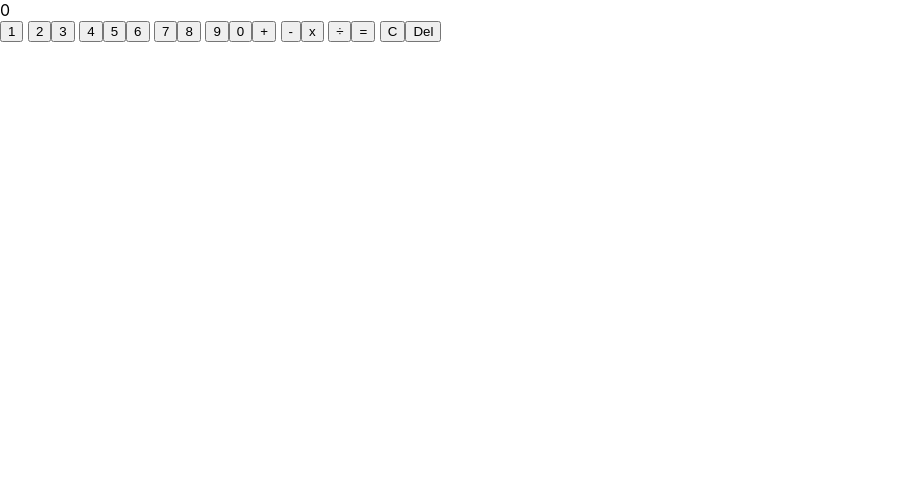
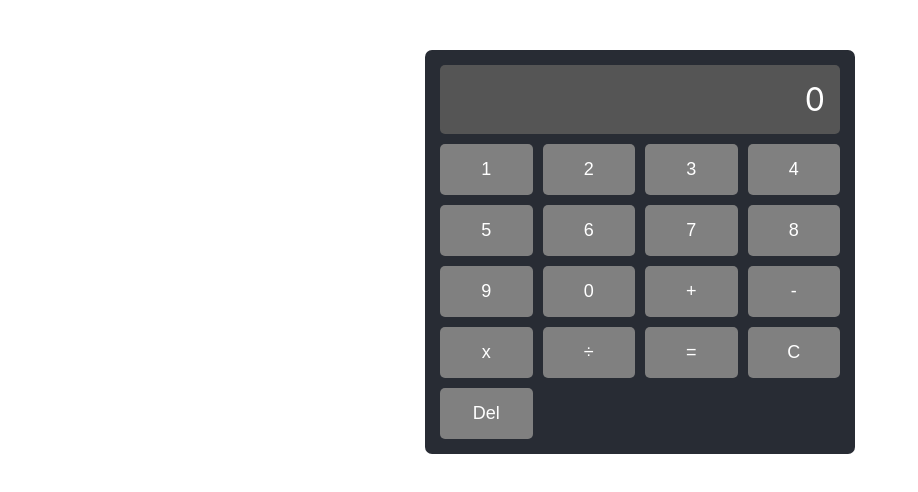
Before and after one commit to mercytv932/Calculator-with-Tests, a React (Create React App) app: page / in a window 1280 px wide. Shown: the top 492 px of the page, without its empty margins (0-918 px from the left). Built offline with nearby package versions, Linux system fonts and the light colour scheme.

Commit message:
Add styles for calculator layout and buttons

```diff
--- a/App.css
+++ b/App.css
@@ -36,3 +36,81 @@
     transform: rotate(360deg);
   }
 }
+
+
+
+
+.Calculator {
+  text-align: center;
+  background-color: #282c34;
+  border-radius: 7px;
+  padding: 15px;
+  width: 400px;
+  margin: 50px auto;
+}
+
+.display {
+  background-color: #555;
+  font-size: 32px;
+  padding: 15px;
+  text-align: right;
+  color: white;
+  margin-bottom: 10px;
+  border-radius: 5px;
+
+}
+
+
+.buttons {
+  display: grid;
+  grid-template-columns: repeat(4, 1fr);
+  gap: 10px;
+  width: 100%;
+}
+.buttons button {
+  width: 100%;
+  background-color: grey;
+  color: white;
+  padding: 15px;
+  font-size: 18px;
+  border-radius: 5px;
+  border: none;
+  cursor: pointer;
+}
+.buttons button:hover{
+  background-color: lightgrey;
+}
+
+
+.operatorBtn{
+  background-color: rgb(5, 247, 86) !important;
+  font-size: 24px;
+}
+.operatorBtn:hover{
+  background-color: rgb(17, 255, 0);
+}
+
+
+.CBtn{
+  background-color: red !important;
+}
+.CBtn:hover{
+  background-color: darkred;
+}
+
+.equalBtn{
+  background-color: orange !important;
+}
+
+.equalBtn:hover {
+  background-color: darkorange;
+}
+
+.delBtn{
+  background-color: #ff8c00 !important;
+  grid-column: span 4;
+}
+
+.delBtn:hover{
+  background-color: #e07b00;
+}
```
